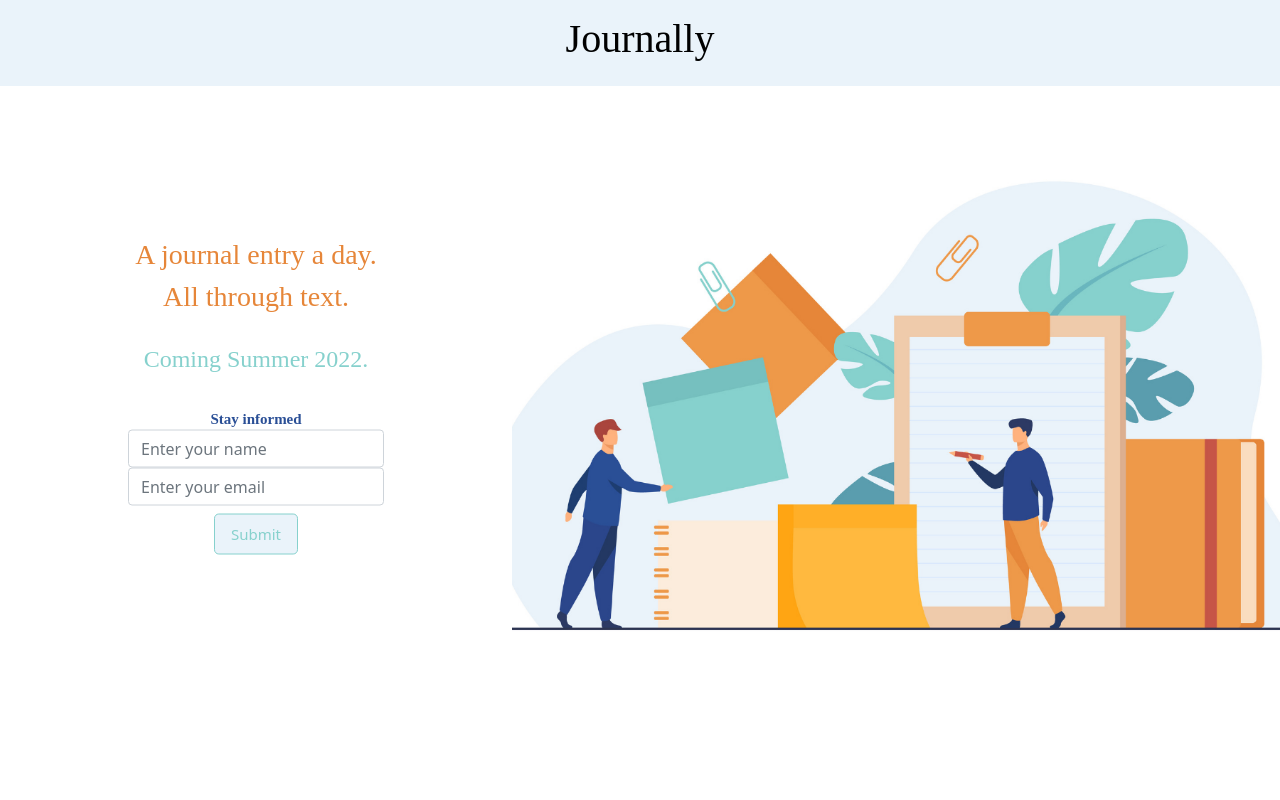
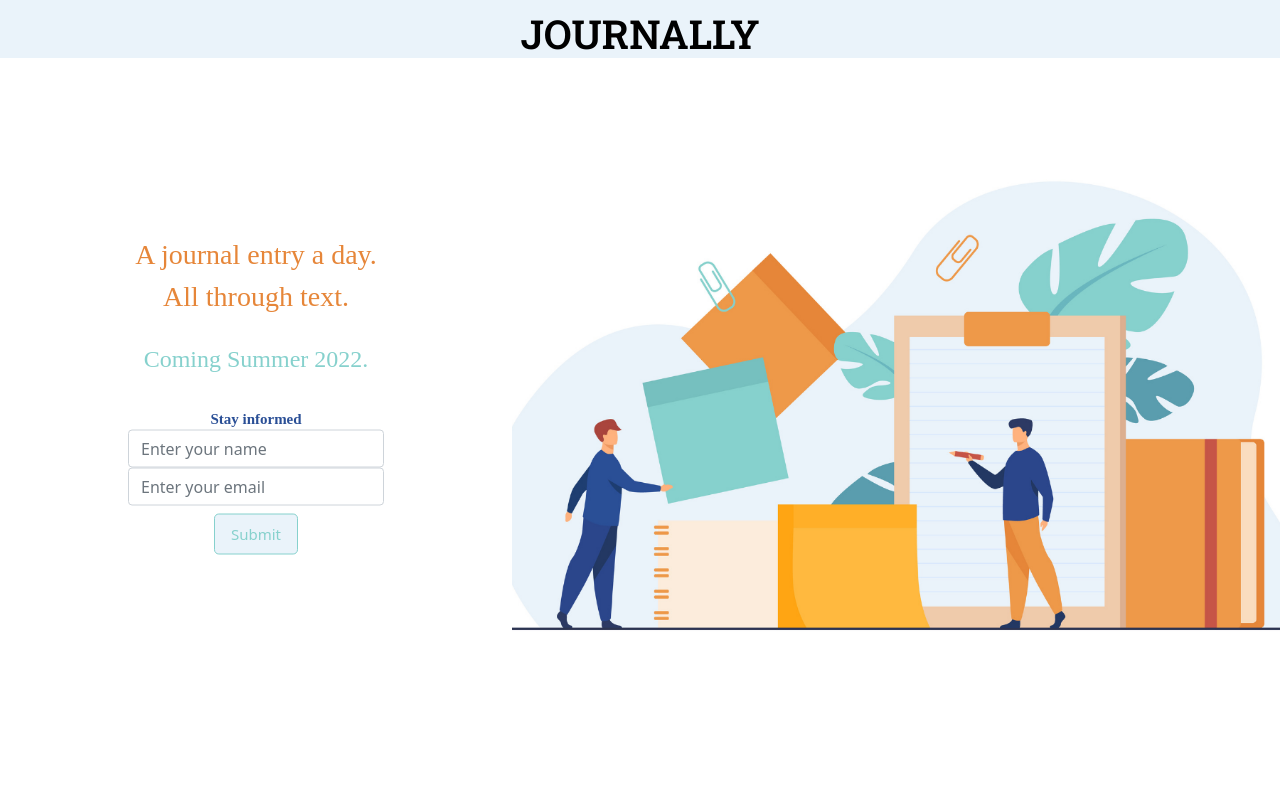
Before and after one commit to Journally/landing-page, a Flask app: page / in a window 1280 px wide. Run offline with Flask 2, Linux system fonts and the light colour scheme; some libraries are stand-ins or nearby versions.

Commit message:
Update fonts

```diff
--- a/app/static/css/styles.css
+++ b/app/static/css/styles.css
@@ -104,8 +104,10 @@ School vector created by pch.vector - www.freepik.com</a> */
   }
 
   .header {
-    font-family: "Trattatello", "Brush Script MT", "Papyrus";
-    padding: 15px;
+    font-family: 'Roboto Slab', serif;
+    /*font-family: 'Niconne', cursive;*/
+    /*font-family: 'Pacifico', cursive;"Papyrus", "Trattatello", "Brush Script MT";*/
+    padding-top: 10px;
     text-align: center;
     color: black;
     background: #eaf3fa;
--- a/app/templates/index.html
+++ b/app/templates/index.html
@@ -4,14 +4,18 @@
       <!--Icon for Chrome tab-->
       <!-- <link rel="shortcut icon" type="image/x-icon" href="images/logo/QW_logo_transparent_32px.png"/> -->
       <!-- Fonts -->
-        <link rel="preconnect" href="https://fonts.googleapis.com">
+        <link href="https://fonts.googleapis.com/css2?family=Lora:wght@400;500;700&family=Oxygen:wght@300;400;700&display=swap" rel="stylesheet">
+        <!-- <link rel="preconnect" href="https://fonts.googleapis.com">
         <link rel="preconnect" href="https://fonts.gstatic.com" crossorigin>
-        <link href="https://fonts.googleapis.com/css2?family=Lora:wght@400;500;700&family=Oxygen:wght@300;400;700&display=swap" rel="stylesheet">
+        <link href="https://fonts.googleapis.com/css2?family=Niconne&display=swap" rel="stylesheet"> -->
+        <link rel="preconnect" href="https://fonts.googleapis.com/">
+        <link rel="preconnect" href="https://fonts.gstatic.com/" crossorigin>
+        <link href="https://fonts.googleapis.com/css2?family=Roboto+Slab:wght@600&display=swap" rel="stylesheet">
 
         <meta name="viewport" content="width=device-width, initial-scale=1.0">
-        <meta name="description" content="Journal is an app that reminds you to document your day.">
+        <meta name="description" content="Journally is an app that reminds you to document your day.">
         <meta charset="utf-8">
-        <title>Journal Reminders</title>
+        <title>Journally</title>
 
         <!--Make consistent across browsers-->
         <link rel="stylesheet" href="https://cdnjs.cloudflare.com/ajax/libs/normalize/8.0.1/normalize.min.css">
@@ -20,6 +24,8 @@
         <link href="static/css/bootstrap.min.css" rel="stylesheet" media="all">
         <!--Own style-->
         <link rel="stylesheet" href="static/css/styles.css">
+
+        <link rel="icon" type="image/x-icon" href="static/css/journally_logo.ico">
     </head>
 
 
@@ -28,7 +34,7 @@
         <link rel="stylesheet" href="static/css/styles.css">
 
         <div class="header">
-            <h1>Journally</h1>
+            <h1>JOURNALLY</h1>
         </div>
 
         <div class="split left">
```
Also changed, not shown: app/static/css/journally_logo.ico (added), app/static/css/journally_logo.png (added).
